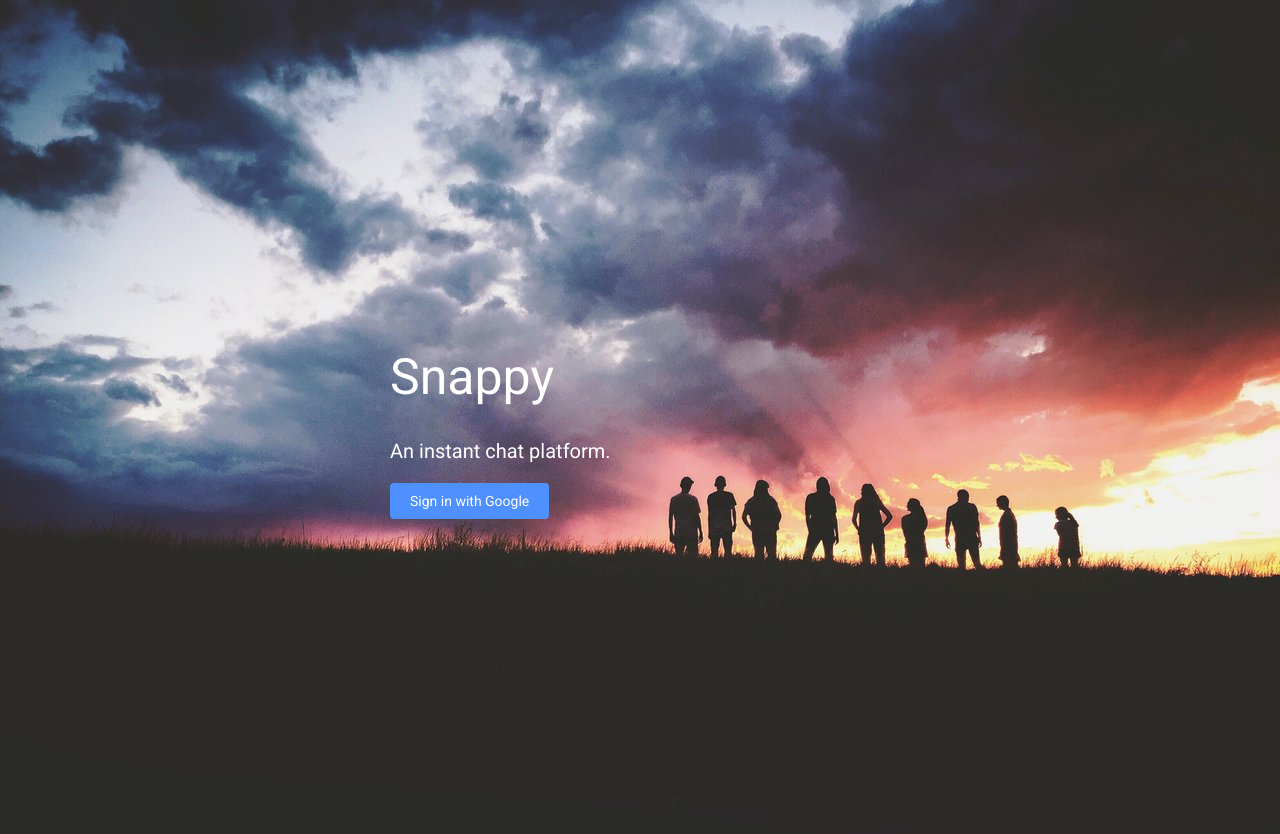
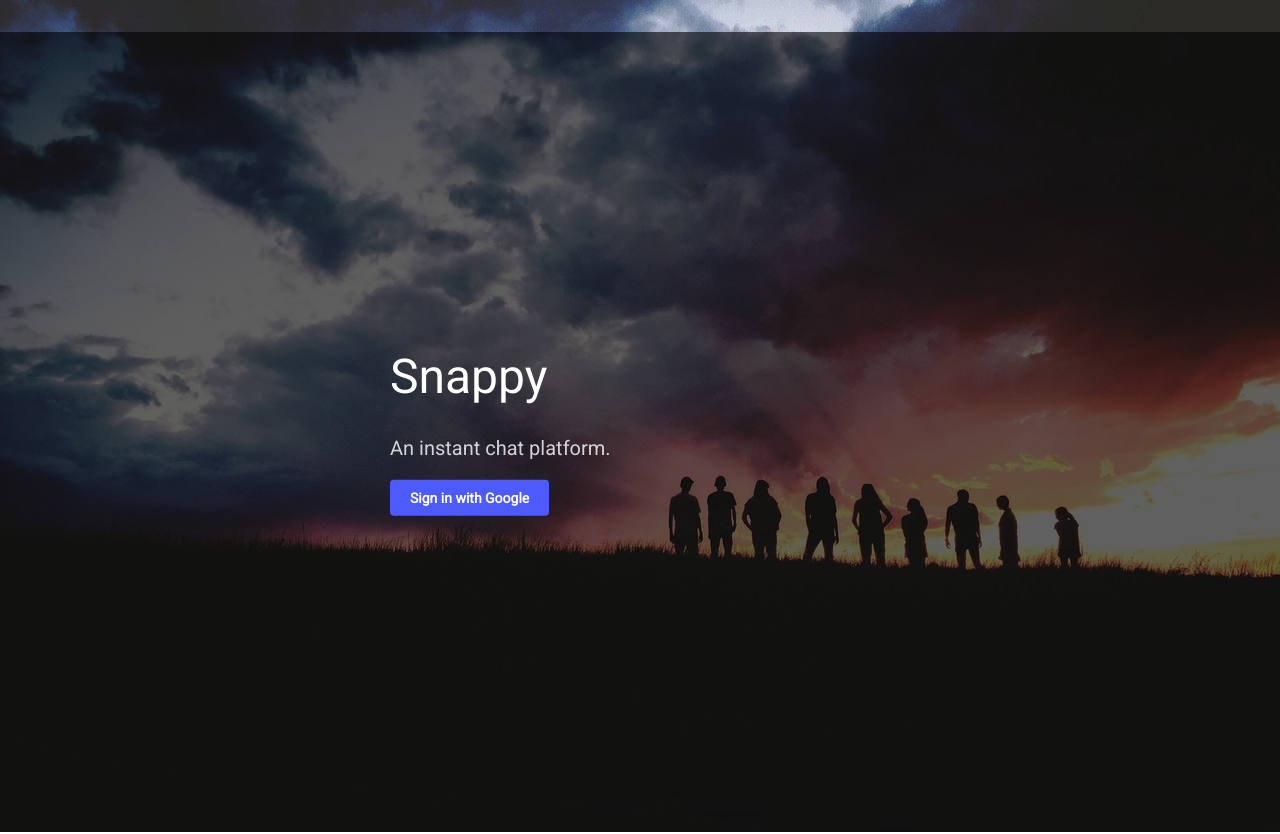
Before and after one commit to rajkamdar/Snappy, a plain HTML site: page index.html in a window 1280 px wide. Drawn offline with nearby package versions, Linux system fonts and the light colour scheme.

Commit message:
Modified index ans css

```diff
--- a/index.html
+++ b/index.html
@@ -10,7 +10,8 @@
     <link rel="stylesheet" href="style.css">
   </head>
 
-  <body>
+  <body class="indexbody">
+    <div class="parent">
     <div class="main">
       <h1 class="logo">Snappy</h1>
         <p class="tagline">
@@ -18,5 +19,6 @@
         </p>
         <button class="signin"> Sign in with Google</button>
     </div>
+  </div>
   </body>
 </html>
--- a/style.css
+++ b/style.css
@@ -9,13 +9,24 @@ html, body {
 
 body
 {
+
+  font-family: "Roboto",sans-serif;;
+  font-size: 14px;
+  color: #7c80b1;
+
+}
+.indexbody
+{
   background-image: url('images/bg.jpg');
   background-size: cover;
   background-repeat: no-repeat;
-  font-family: "Roboto",sans-serif;;
-  font-size: 14px;
-  background-color: #000;
-  color: #7c80b1;
+  background-position: top;
+}
+.parent
+{
+  height:inherit;
+  width:100%;
+  background: rgba(0, 0, 0, 0.6);
 }
 .main
 {
@@ -27,27 +38,40 @@ body
 }
 .logo
 {
-  font-size: 50px;
+  font-size: 48px;
   color:white;
-  font-weight: lighter;
+  font-weight:lighter;
+  color: #fff;
 }
 .tagline
 {
   font-size: 20px;
-  color:white;
+   color: rgba(255, 255, 255, 0.8);
   font-weight: lighter;
 }
 .signin
 {
-  color:white;
-  background-color:#4d90fe;
+  background: #4d5aff;
+  color: #fff;
   border:0;
   padding:10px 20px;
   border-radius:4px;
   cursor:pointer;
+  font-weight: bold;
 }
 .signin:hover
 {
-  background-color:white;
-  color:#4d90fe;
+background: #3945e2;
 }
+/*
+  Chat Page
+*/
+
+.members{
+  position:fixed;
+  top:0;
+  bottom:0;
+  left:0;
+  width:30%;
+  background-color: grey;
+}
```
